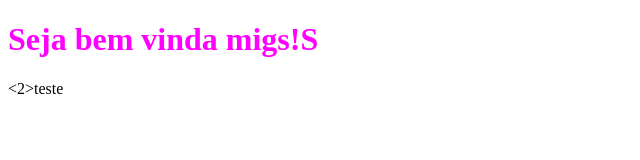
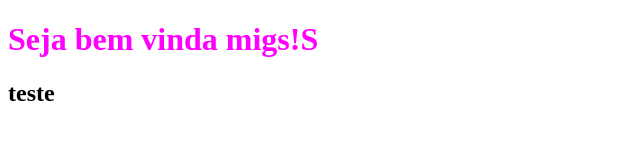
Before and after one commit to KetDomingos/projeto-em-dupla, a website: page www/index.html in a window 1280 px wide. Shown: the full height of the page, 0-640 px from the left. Drawn offline with Linux system fonts and the light colour scheme.

Commit message:
alteração h2

```diff
--- a/www/index.html
+++ b/www/index.html
@@ -13,6 +13,6 @@
 </head>
 <body>
 <h1>Seja bem vinda migs!S</h1>
-<2>teste</h2>
+<h2>teste</h2>
 </body>
 </html>
```
